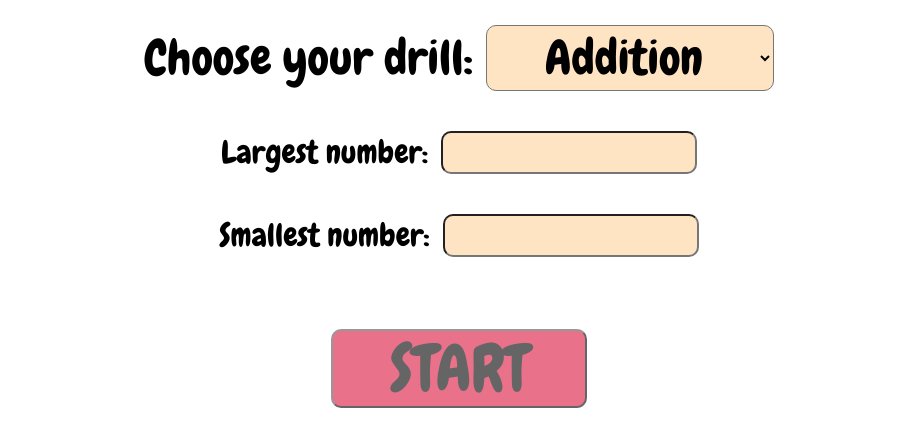
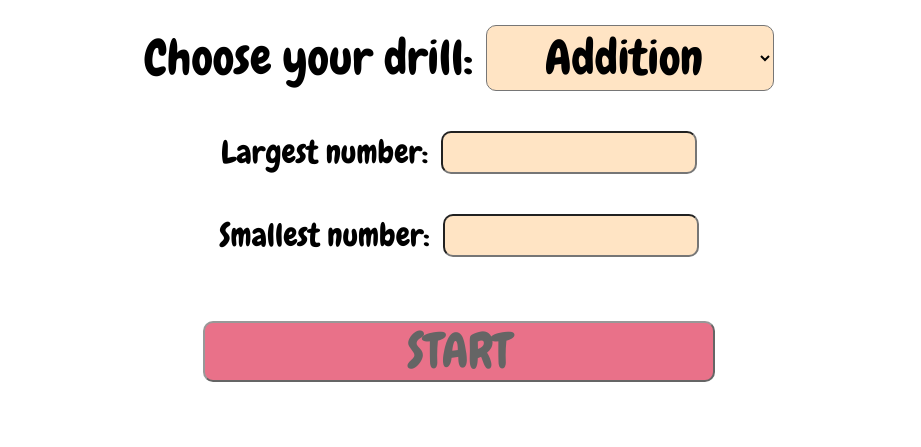
Before and after one commit to seankozen/math-for-kids, a plain HTML site: page index.html in a window 1280 px wide. Shown: the part 251-698 px from the top of the page, without its empty margins (181-1102 px from the left). Drawn offline with Linux system fonts and the light colour scheme.

Commit message:
button width changed

```diff
--- a/css/style.css
+++ b/css/style.css
@@ -187,9 +187,9 @@ label.drill-options {
 
 #start-button {
     display: inline-block;
-    font-size: 2em;
+    font-size: 1.5em;
     text-align: center;
-    width: 20%;
+    min-width: 40%;
     border-radius: 10px;
     background-color:crimson;
     margin-top: .5em;
```
